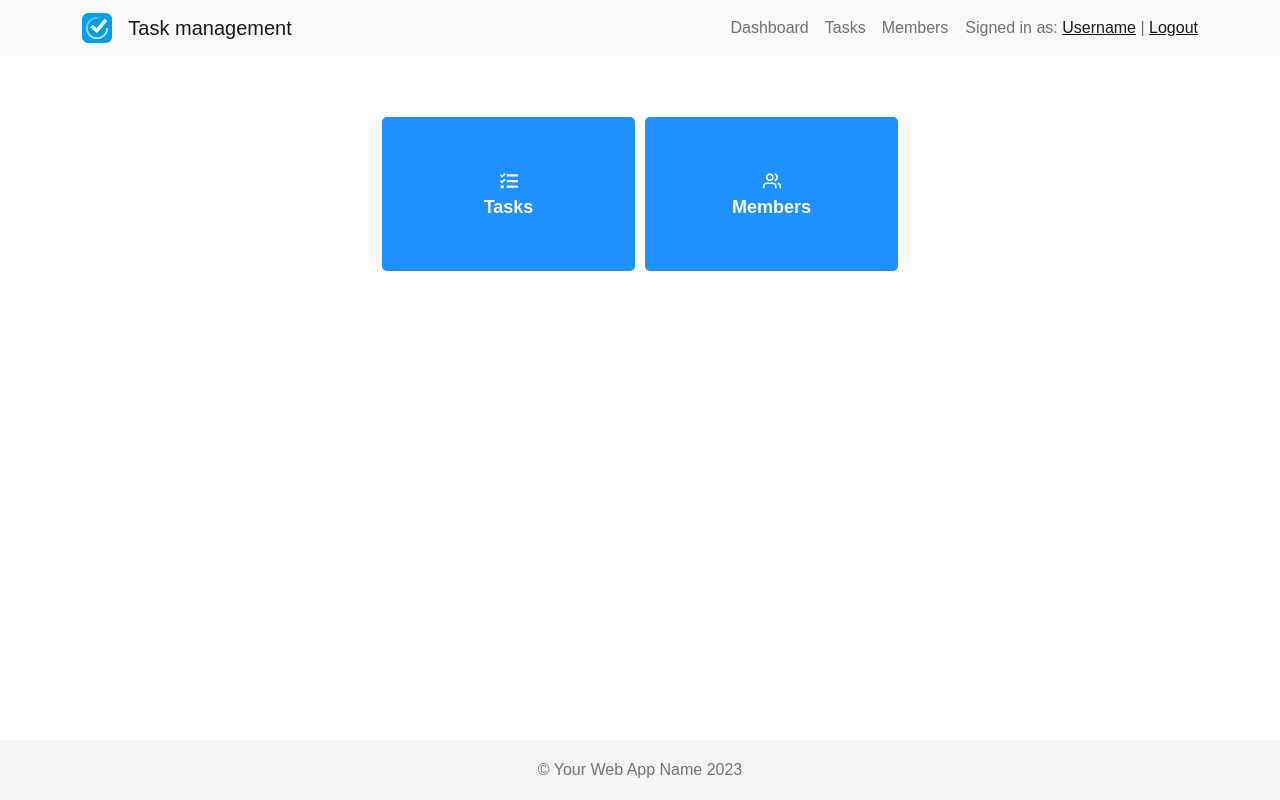
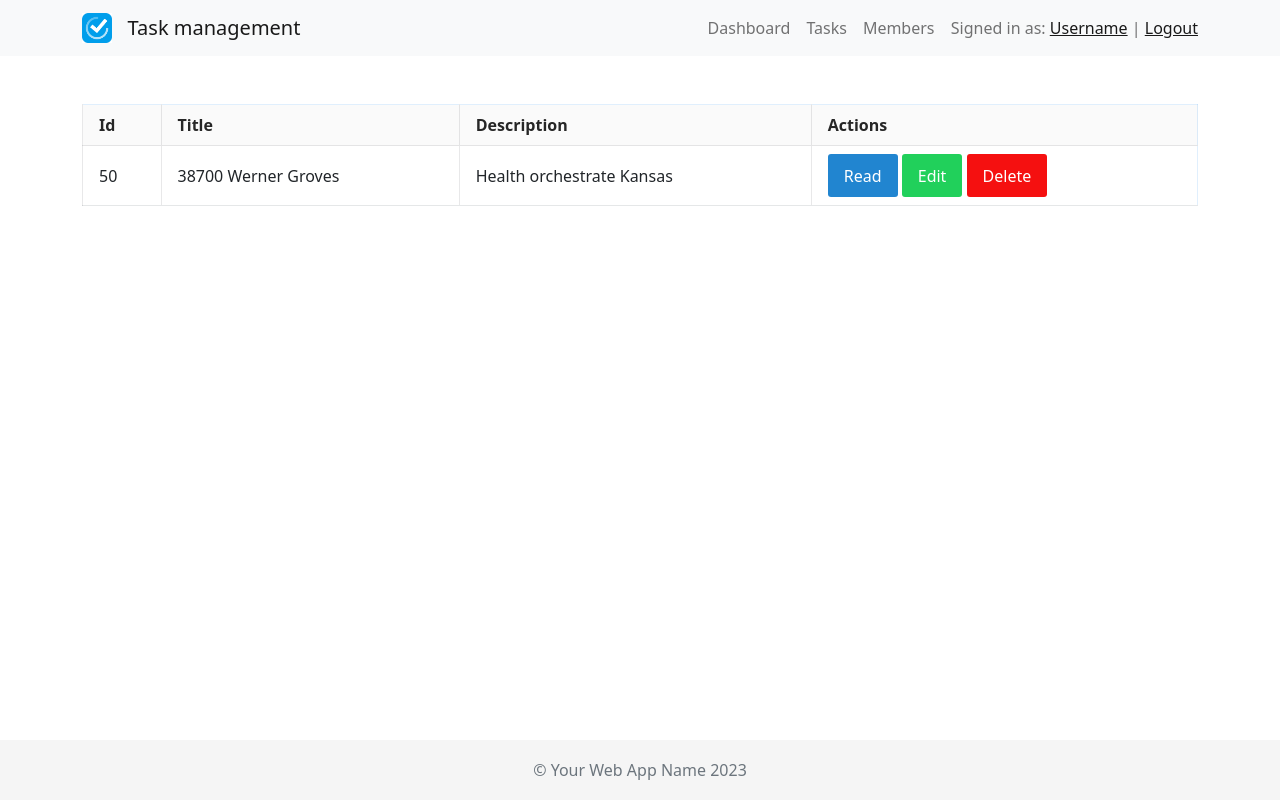
Before and after one commit to dev-rashed-alam/task-management-app, a React (Create React App) app: page / in a window 1280 px wide. Built offline with nearby package versions, Linux system fonts and the light colour scheme.

Commit message:
Added Table UI

```diff
--- a/src/App.js
+++ b/src/App.js
@@ -1,11 +1,11 @@
 import ProtectedLayout from './layout/ProtectedLayout';
-import Dashboard from './modules/dashboard/Dashboard';
+import Tables from './common/Tables';
 
 function App() {
   return (
     <div className="App">
       <ProtectedLayout>
-        <Dashboard />
+        <Tables />
       </ProtectedLayout>
     </div>
   );
--- /dev/null
+++ b/src/assets/styles/Table.css
@@ -0,0 +1,68 @@
+.crud-table {
+    background-color: transparent;
+    border: 1px solid rgba(52, 145, 238, 0.15);
+    border-collapse: collapse;
+    width: 100%;
+}
+
+.crud-table__header-cell {
+    cursor: pointer;
+    background: rgba(153, 158, 162, 0.05);
+    padding: 0.5rem 1rem;
+    color: rgba(0, 0, 0, 0.85);
+    border-left: 1px solid rgba(34, 36, 38, 0.1);
+    border-bottom: 1px solid rgba(34, 36, 38, 0.1);
+}
+
+.crud-table__body {
+    background-color: #fff;
+}
+
+.crud-table__cell {
+    background-color: white;
+    padding: 0.5rem 1rem;
+    border-left: 1px solid rgba(34, 36, 38, 0.1);
+    border-bottom: 1px solid rgba(4, 21, 37, 0.1);
+}
+
+.crud-table__cell-label {
+    display: none;
+}
+
+.crud-button {
+    background-color: #000;
+    min-height: 1rem;
+    color: #fff;
+    border-radius: 3px;
+    padding: 0.6rem 1rem;
+    border: none;
+    font-size: 1rem;
+    cursor: pointer !important;
+}
+
+.crud-button--primary {
+    background-color: #2185d0;
+}
+
+.crud-button--negative {
+    background-color: #f51010;
+}
+
+.crud-button--positive {
+    background-color: #21d05b;
+}
+
+.page-heading {
+    display: flex;
+    justify-content: space-between;
+}
+
+.custom-btn {
+    background-color: tomato !important;
+    border: none !important;
+    border-radius: 0 !important;
+    font-weight: bold;
+    width: 150px;
+    height: 40px;
+    cursor: pointer;
+}
--- /dev/null
+++ b/src/common/Tables.js
@@ -0,0 +1,49 @@
+import React from 'react';
+import '../assets/styles/Table.css';
+
+function Tables() {
+  return (
+    <table className="crud-table">
+      <thead className="crud-table__header">
+        <tr className="crud-table__row">
+          <th className="crud-table__header-cell">Id</th>
+          <th className="crud-table__header-cell">Title</th>
+          <th className="crud-table__header-cell">Description</th>
+          <th className="crud-table__header-cell">Actions</th>
+        </tr>
+      </thead>
+      <tbody className="crud-table__body">
+        <tr className="crud-table__row">
+          <td className="crud-table__cell">
+            <div className="crud-table__cell-label">Id</div>
+            50
+          </td>
+          <td className="crud-table__cell">
+            <div className="crud-table__cell-label">Title</div>
+            38700 Werner Groves
+          </td>
+          <td className="crud-table__cell">
+            <div className="crud-table__cell-label">Description</div>
+            Health orchestrate Kansas
+          </td>
+          <td className="crud-table__cell">
+            <div className="crud-table__cell-label">Actions</div>
+            <button className="crud-button crud-button--primary" type="button">
+              Read
+            </button>
+            &nbsp;
+            <button className="crud-button crud-button--positive" type="button">
+              Edit
+            </button>
+            &nbsp;
+            <button className="crud-button crud-button--negative" type="button">
+              Delete
+            </button>
+          </td>
+        </tr>
+      </tbody>
+    </table>
+  );
+}
+
+export default Tables;
--- a/src/layout/ProtectedLayout.js
+++ b/src/layout/ProtectedLayout.js
@@ -31,7 +31,7 @@ const ProtectedLayout = ({ children }) => {
           </Navbar.Collapse>
         </Container>
       </Navbar>
-      <Container>{children}</Container>
+      <Container className="pt-5">{children}</Container>
       <footer className="footer">
         <Container>
           <span className="text-muted">&copy; Your Web App Name 2023</span>
```
Also changed, not shown: src/modules/task/index.js (added, +36 -0 lines).
